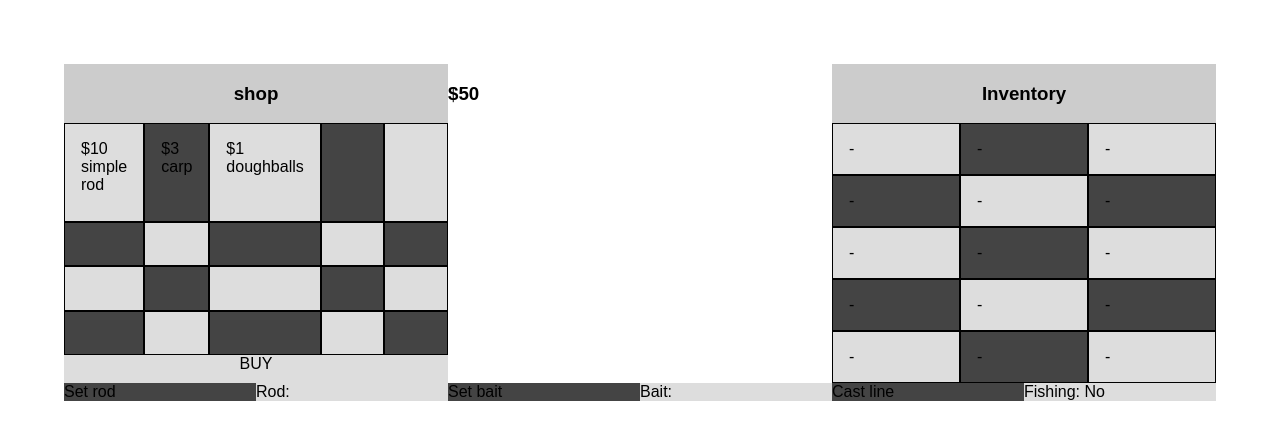
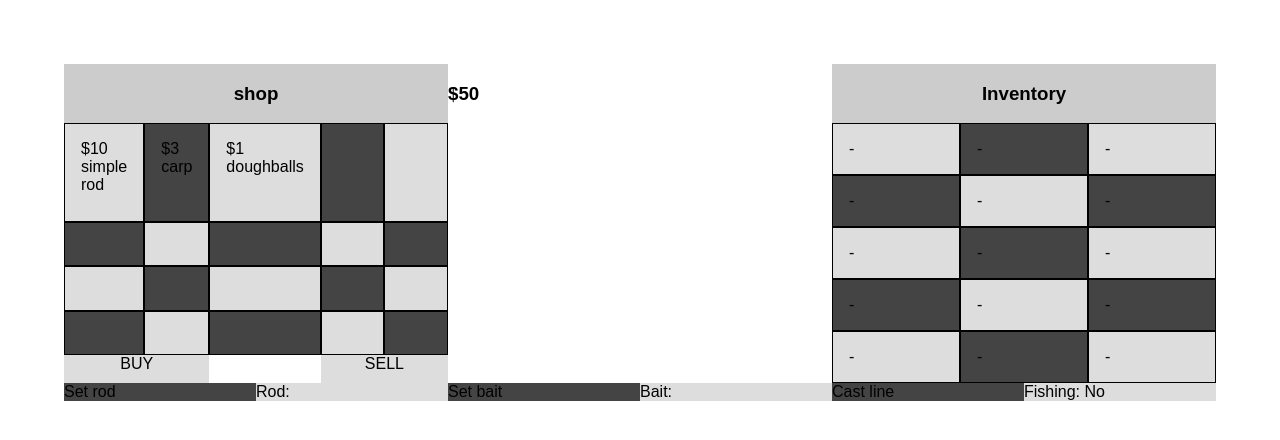
Before and after one commit to lilrooness/likesidefishing, a React (Create React App) app: page / in a window 1280 px wide. Shown: the top 440 px of the page. Built offline with nearby package versions, Linux system fonts and the light colour scheme.

Commit message:
can sell things in inventory

```diff
--- a/src/App.css
+++ b/src/App.css
@@ -56,8 +56,14 @@
 }
 
 .buybutton {
-  grid-column: 1/6;
+  grid-column: 1/3;
   background: #000;
+  text-align: center;
+}
+
+.sellbutton {
+  grid-column: 4/6;
+  background: #ddd;
   text-align: center;
 }
 
--- a/src/App.js
+++ b/src/App.js
@@ -34,6 +34,31 @@ class App extends Component {
           inventory: t.state.inventory.concat([itemName])
         })
       }
+    }
+
+    var sellCallback = function() {
+      if(!t.state.selectedInvItem) {
+        return
+      }
+
+      var item = Items[t.state.selectedInvItem]
+
+      var i=0;
+      for(i=0; i<t.state.inventory; i++) {
+        if(t.state.inventory[i] === t.state.selectedInvItem) {
+          break;
+        }
+      }
+      var l = t.state.inventory.length
+      var newInv = t.state.inventory.slice(0,i).concat(t.state.inventory.slice(i+1, l))
+      var newMoney = t.state.money + item.price
+      console.log(newMoney)
+      t.setState({
+        "inventory": newInv,
+        "money": newMoney,
+        "selectedInvItem": ""
+      })
+
     }
 
     var toggleShop = function() {
@@ -118,7 +143,8 @@ class App extends Component {
         <Shop display={this.state.displayShop}
               slots="20"
               goods={this.state.shopGoods}
-              buyCallback={buyCallback}/>
+              buyCallback={buyCallback}
+              sellCallback={sellCallback}/>
         <FishingControlls startFishing={startFishing}
                           stopFishing={stopFishing}
                           selectedInvItem={this.state.selectedInvItem}/>
@@ -335,10 +361,10 @@ class Shop extends Component {
         containsGood = true
       }
 
-      var parent = this
+      var t = this
 
       var click = function(selection) {
-        parent.setState({
+        t.setState({
           selected: true,
           selection: selection
         })
@@ -360,9 +386,15 @@ class Shop extends Component {
         {slots}
         <div className="buybutton"
              onClick={function(e){
-              t.props.buyCallback(t.state.selection)
-            }}>
+               t.props.buyCallback(t.state.selection)
+             }}>
           BUY {this.state.selection}
+        </div>
+        <div className="sellbutton"
+              onClick={function(e) {
+                t.props.sellCallback()
+              }}>
+          SELL
         </div>
       </div>
       );
```
